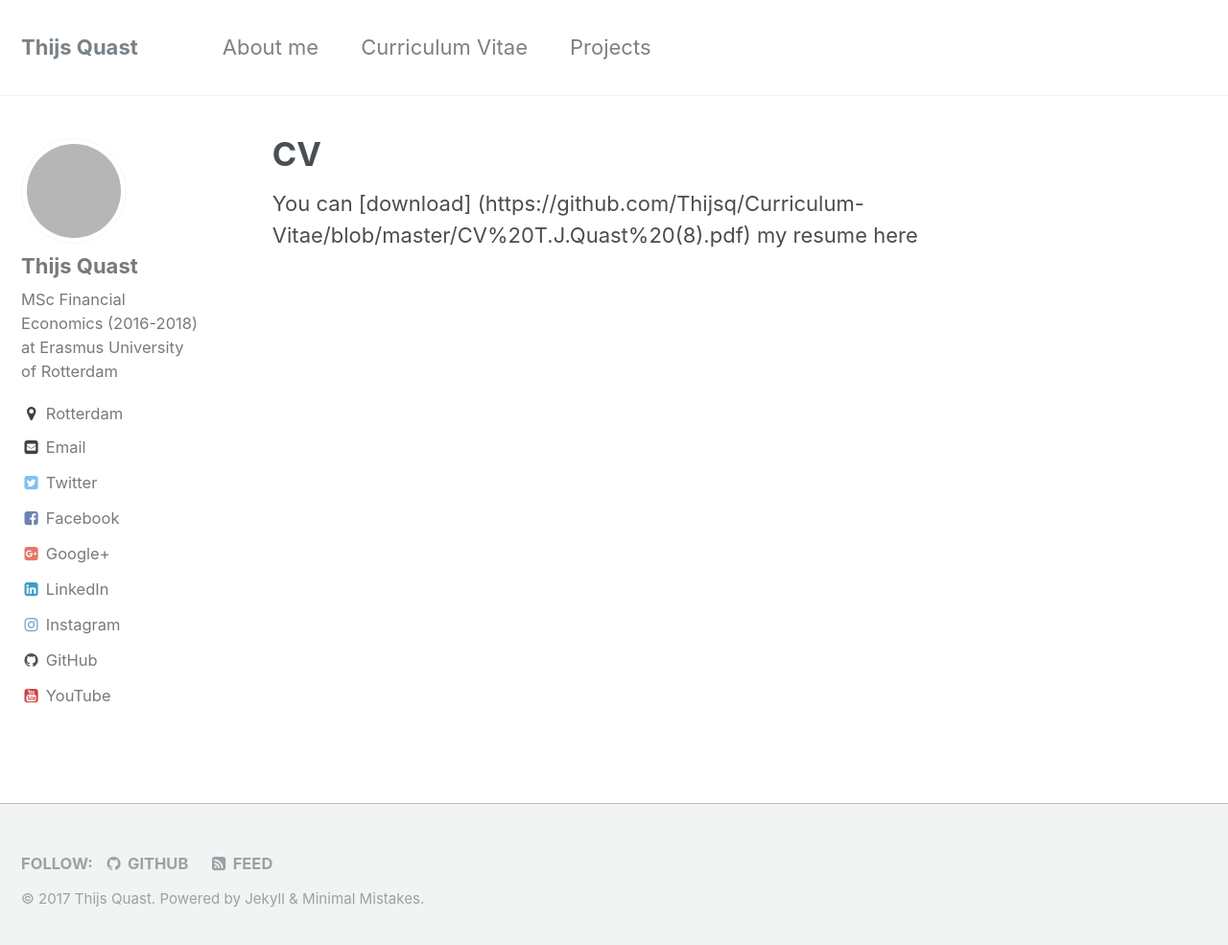
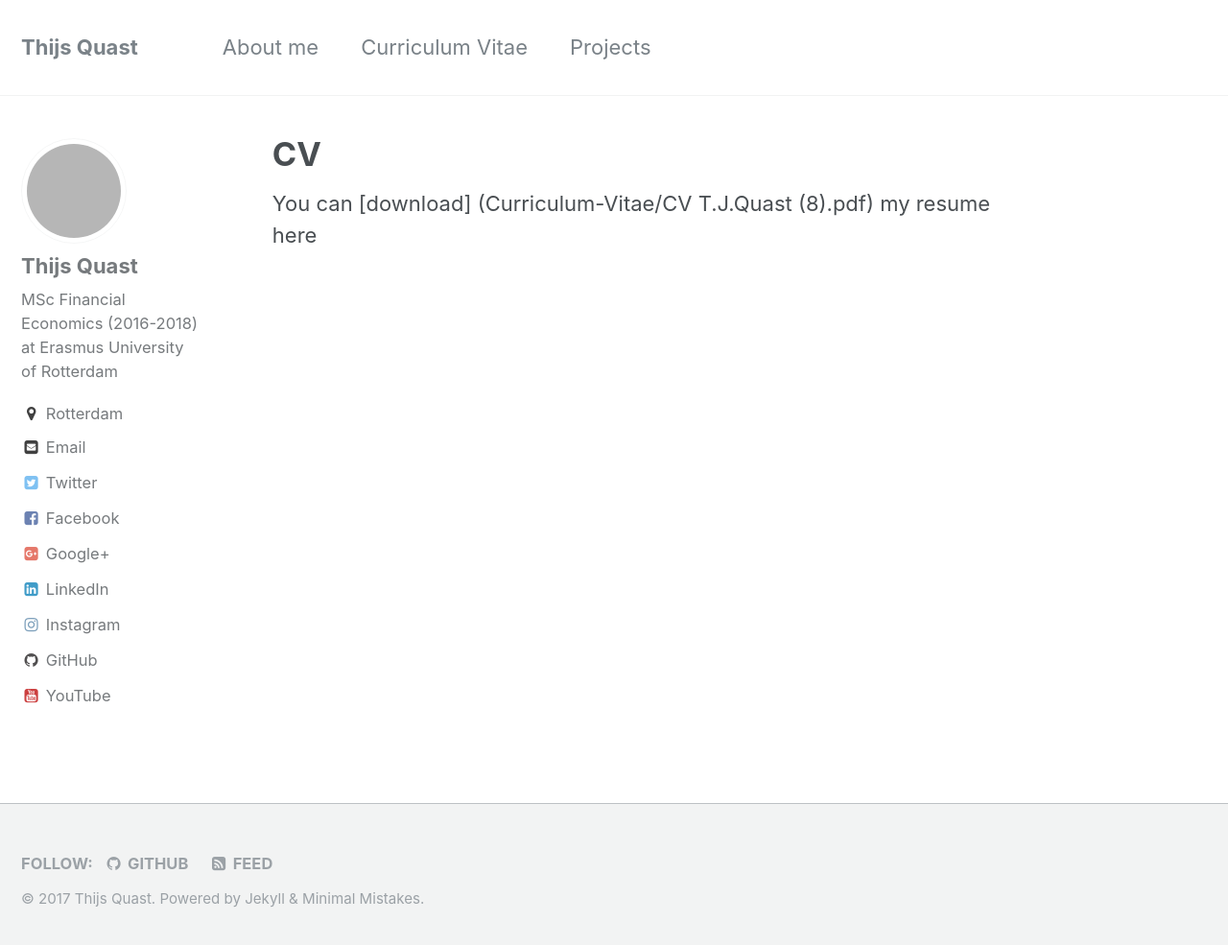
Before and after one commit to Thijsq/thijsq.github.io, a Jekyll site: the page built from _pages/cv.md, in a window 1280 px wide and 992 px high. Shown: the top 985 px of the window at 96% size. Built offline with Jekyll 4.4.1, drawn with Linux system fonts in a browser that asks for light colours; part of the change alters nothing that is shown; grey boxes are pictures that could not be loaded.

Commit message:
Update cv.md

```diff
--- a/_pages/cv.md
+++ b/_pages/cv.md
@@ -5,4 +5,4 @@ permalink: /cv/
 author_profile: true
 ---
 
-You can [download] (https://github.com/Thijsq/Curriculum-Vitae/blob/master/CV%20T.J.Quast%20(8).pdf) my resume here
+You can [download] (Curriculum-Vitae/CV T.J.Quast (8).pdf) my resume here
```
